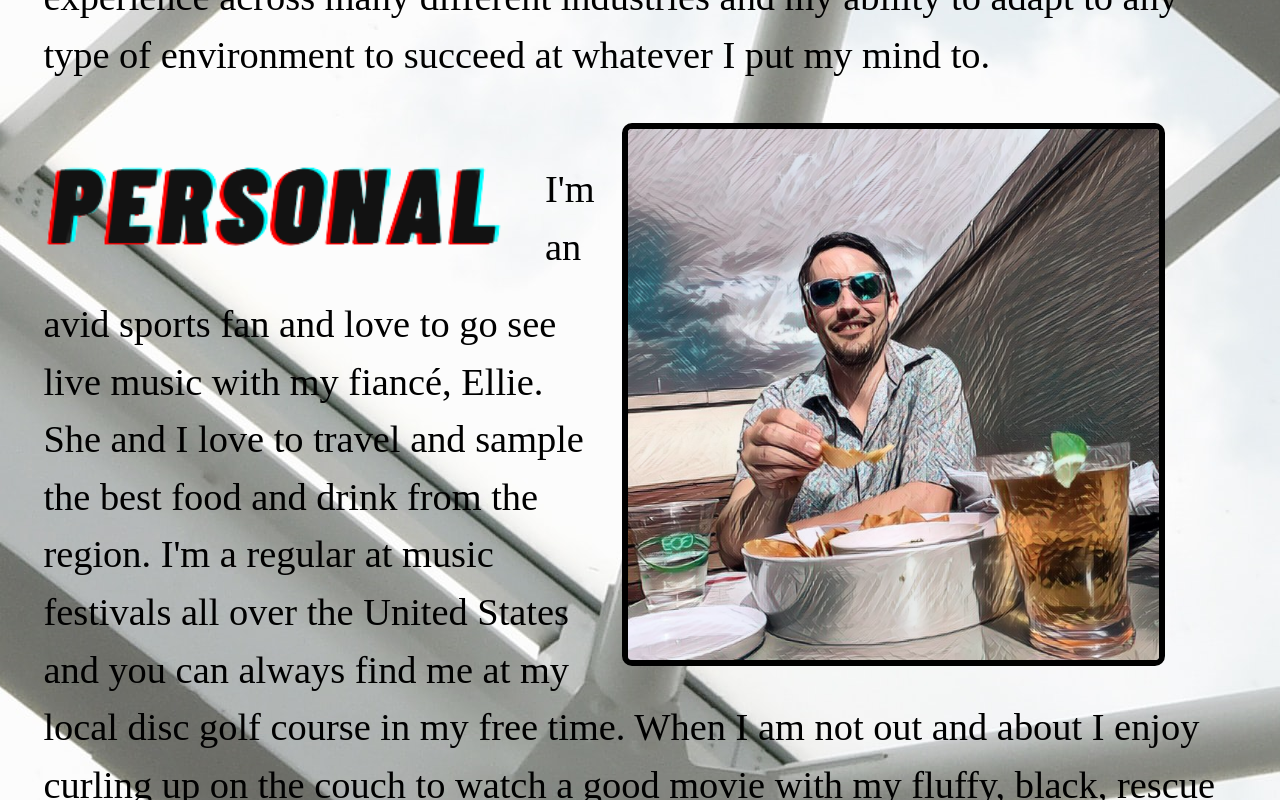
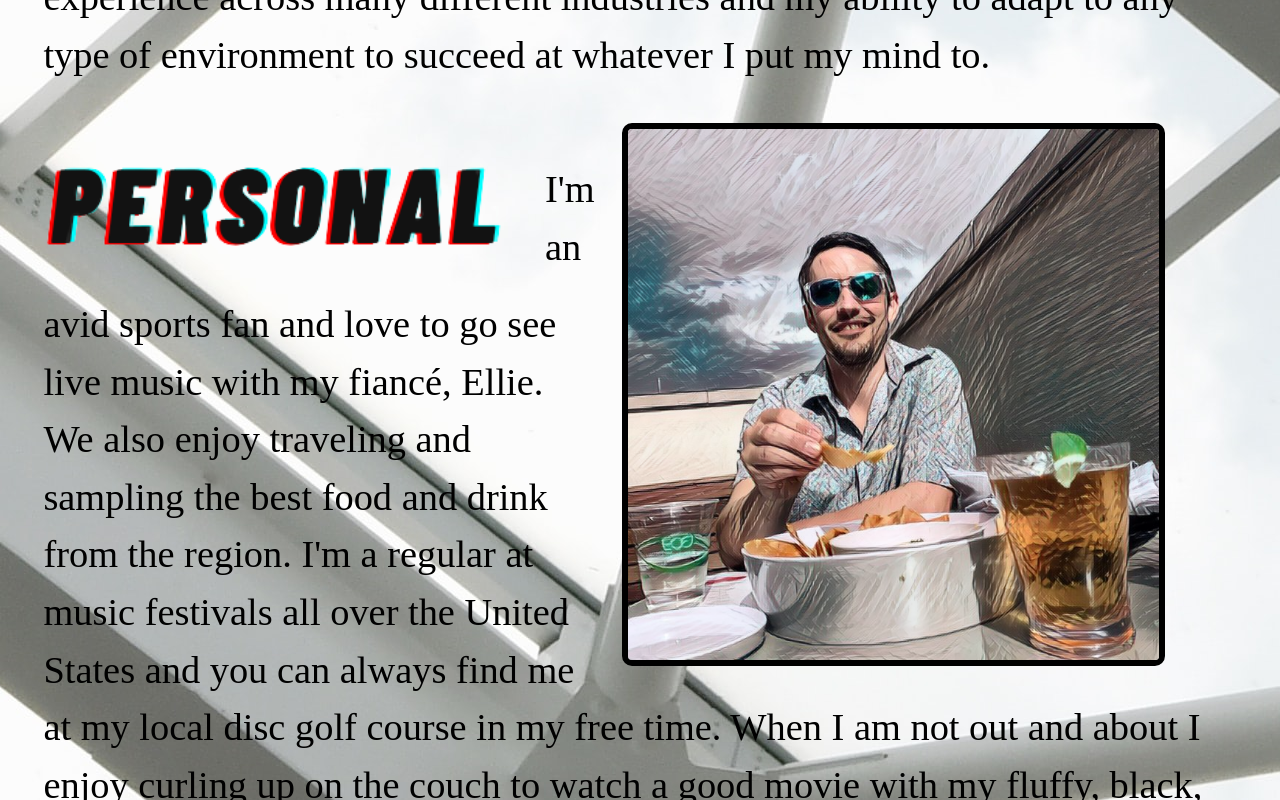
Before and after one commit to Jamondixon/website, a React (Create React App) app: page /about in a window 1280 px wide. Shown: the part 1520-2320 px from the top of the page. Built offline with nearby package versions, Linux system fonts and the light colour scheme; a web font is replaced by a local one.

Commit message:
about body

```diff
--- a/src/Pages/About/About.js
+++ b/src/Pages/About/About.js
@@ -57,7 +57,7 @@ const About = (props) => {
                             {/* <h2 className='about-subtitle'>PERSONAL LIFE</h2> */}
                             <img src={Personal} className="personal-title" alt="personal" loading="lazy"/>
                             <p className='about-body'>
-                                I'm an avid sports fan and love to go see live music with my fiancé, Ellie. She and I love to travel and sample the best food and drink from the region. I'm a regular at music festivals all over the United States and you can always find me at my local disc golf course in my free time. When I am not out and about I enjoy curling up on the couch to watch a good movie with my fluffy, black, rescue cat named Artemis. As of late, I have taken an interest in cryptocurrency and the latest blockchain technologies.
+                                I'm an avid sports fan and love to go see live music with my fiancé, Ellie. We also enjoy traveling and sampling the best food and drink from the region. I'm a regular at music festivals all over the United States and you can always find me at my local disc golf course in my free time. When I am not out and about I enjoy curling up on the couch to watch a good movie with my fluffy, black, rescue cat named Artemis. As of late, I have taken an interest in cryptocurrency and the latest blockchain technologies.
                             </p>
                         </div>
                     </div>
```
